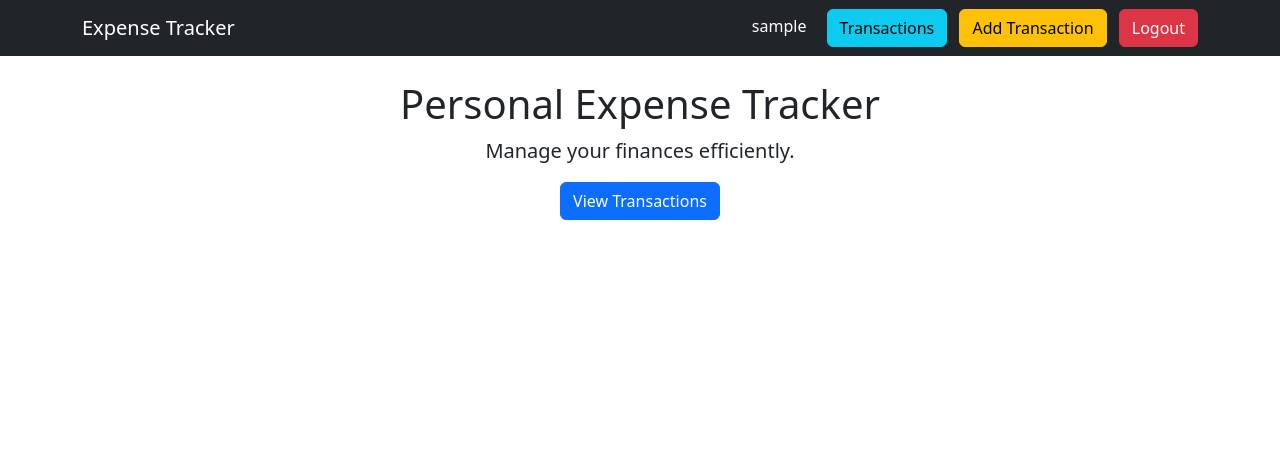
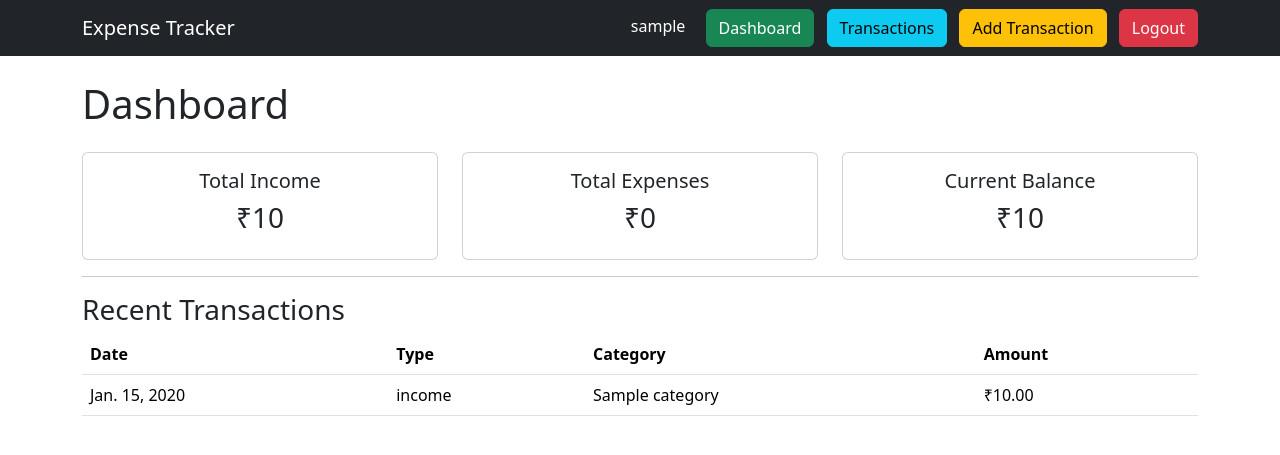
Before and after one commit to Arjun-0724/expense-tracker, a Django app: page / in a window 1280 px wide. Shown: the top 455 px of the page. Run offline with Django 5.2, Linux system fonts and the light colour scheme; a user stored in the database is signed in; tables that the repository leaves empty hold one stand-in row (values such as "Sample post").

Commit message:
Implemented dashboard with financial summary

```diff
--- a/accounts/views.py
+++ b/accounts/views.py
@@ -1,9 +1,44 @@
 from django.shortcuts import render, redirect
 from .forms import RegisterForm
 from django.contrib import messages
+from django.contrib.auth.decorators import login_required
+from django.db.models import Sum
+from transactions.models import Transaction
 
+@login_required
 def home(request):
-    return render(request, 'accounts/home.html')
+
+    income = Transaction.objects.filter(
+        user=request.user,
+        transaction_type='income'
+    ).aggregate(total=Sum('amount'))
+
+    expenses = Transaction.objects.filter(
+        user=request.user,
+        transaction_type='expense'
+    ).aggregate(total=Sum('amount'))
+
+    total_income = income['total'] or 0
+    total_expenses = expenses['total'] or 0
+
+    balance = total_income - total_expenses
+
+    recent_transactions = Transaction.objects.filter(
+        user=request.user
+    ).order_by('-transaction_date')[:5]
+
+    context = {
+        'total_income': total_income,
+        'total_expenses': total_expenses,
+        'balance': balance,
+        'recent_transactions': recent_transactions,
+    }
+
+    return render(
+        request,
+        'accounts/dashboard.html',
+        context
+    )
 
 
 def register(request):
--- /dev/null
+++ b/templates/accounts/dashboard.html
@@ -0,0 +1,82 @@
+{% extends 'base.html' %}
+
+{% block title %}
+Dashboard
+{% endblock %}
+
+{% block content %}
+
+<h1 class="mb-4">Dashboard</h1>
+
+<div class="row">
+
+    <div class="col-md-4">
+        <div class="card">
+            <div class="card-body text-center">
+                <h5>Total Income</h5>
+                <h3>₹{{ total_income }}</h3>
+            </div>
+        </div>
+    </div>
+
+    <div class="col-md-4">
+        <div class="card">
+            <div class="card-body text-center">
+                <h5>Total Expenses</h5>
+                <h3>₹{{ total_expenses }}</h3>
+            </div>
+        </div>
+    </div>
+
+    <div class="col-md-4">
+        <div class="card">
+            <div class="card-body text-center">
+                <h5>Current Balance</h5>
+                <h3>₹{{ balance }}</h3>
+            </div>
+        </div>
+    </div>
+
+</div>
+
+<hr>
+
+<h3>Recent Transactions</h3>
+
+<table class="table">
+
+    <thead>
+        <tr>
+            <th>Date</th>
+            <th>Type</th>
+            <th>Category</th>
+            <th>Amount</th>
+        </tr>
+    </thead>
+
+    <tbody>
+
+    {% for transaction in recent_transactions %}
+
+        <tr>
+            <td>{{ transaction.transaction_date }}</td>
+            <td>{{ transaction.transaction_type }}</td>
+            <td>{{ transaction.category }}</td>
+            <td>₹{{ transaction.amount }}</td>
+        </tr>
+
+    {% empty %}
+
+        <tr>
+            <td colspan="4">
+                No transactions available.
+            </td>
+        </tr>
+
+    {% endfor %}
+
+    </tbody>
+
+</table>
+
+{% endblock %}
--- a/templates/base.html
+++ b/templates/base.html
@@ -19,6 +19,10 @@
         <div class="ms-auto">
           {% if user.is_authenticated %}
             <span class="text-white me-3">{{ user.username }}</span>
+            <a href="{% url 'home' %}"
+   class="btn btn-success me-2">
+    Dashboard
+</a>
             <a href="{% url 'transaction_list' %}" class="btn btn-info me-2">Transactions</a>
             <a href="/transactions/add/" class="btn btn-warning me-2">Add Transaction</a>
             <form method="post" action="{% url 'logout' %}" class="d-inline">
```
Also changed, not shown: templates/accounts/home.html (+4 -17 lines).
